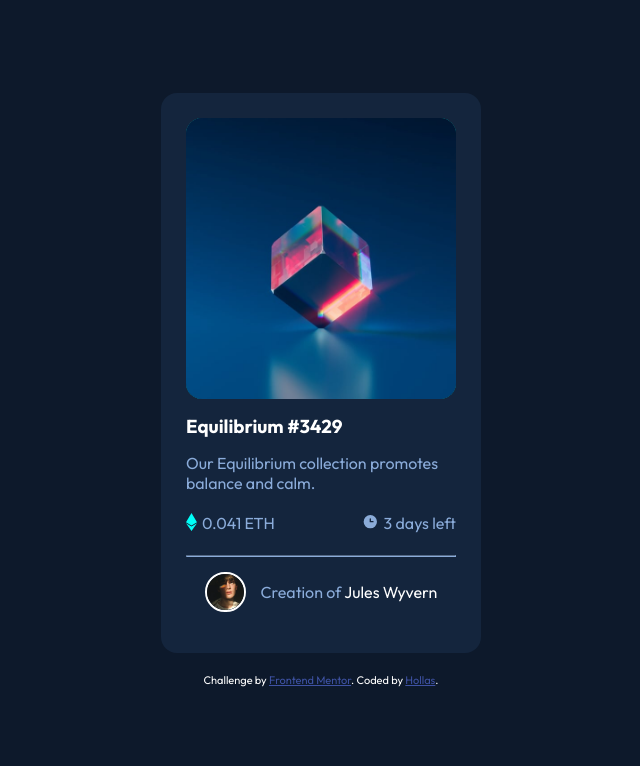
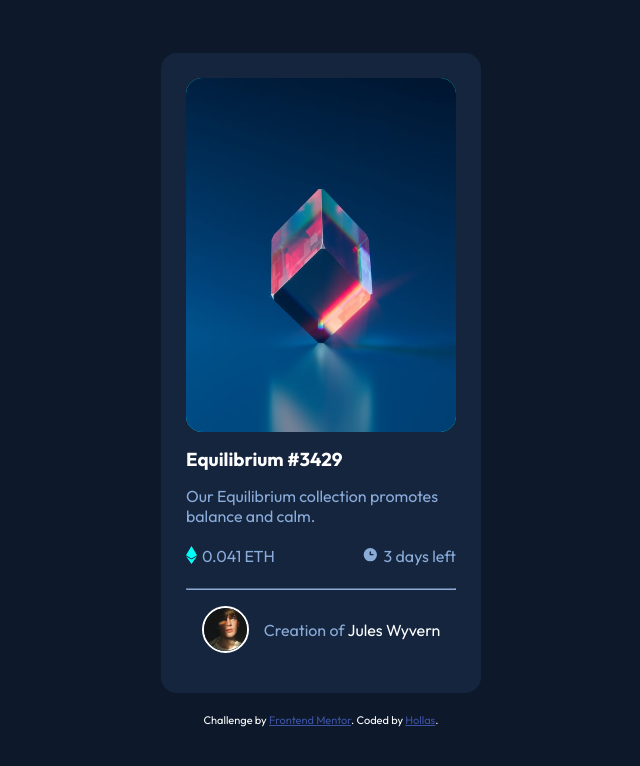
Before and after one commit to HollasII/nft-preview-card, a plain HTML site: page index.html in a window 1280 px wide. Shown: the whole page, without its empty margins (319-959 px from the left). Drawn offline with Linux system fonts and the light colour scheme.

Commit message:
size reconstruction

```diff
--- a/style.css
+++ b/style.css
@@ -25,7 +25,7 @@ body
     justify-content:center;
     align-items: center;
     width: 100%;
-    height: 55%;
+    height: 60%;
     position: relative;
     background-color: hsl(178, 100%, 50%);
     border-radius: 16px;
@@ -52,7 +52,7 @@ body
 }
 .nft-body
 {
-    height: 70%;
+    height: 80%;
     width: 25%;
     background-color: hsl(216, 50%, 16%);
     padding: 25px;
@@ -108,6 +108,7 @@ footer
     align-items: center;
     margin-top: 10px;
     gap: 15px;
+    /* padding: 5px;    */
 }
 footer img
 {
```
